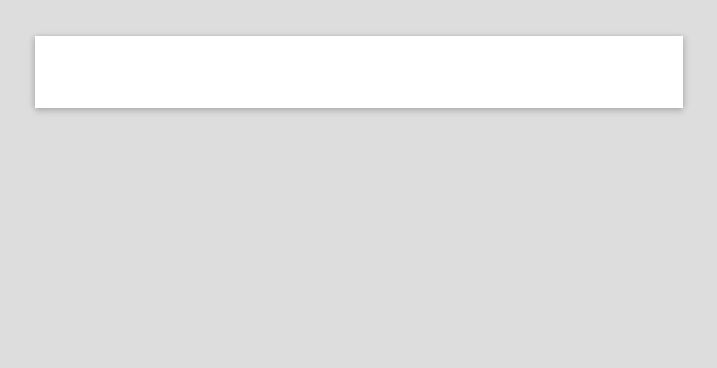
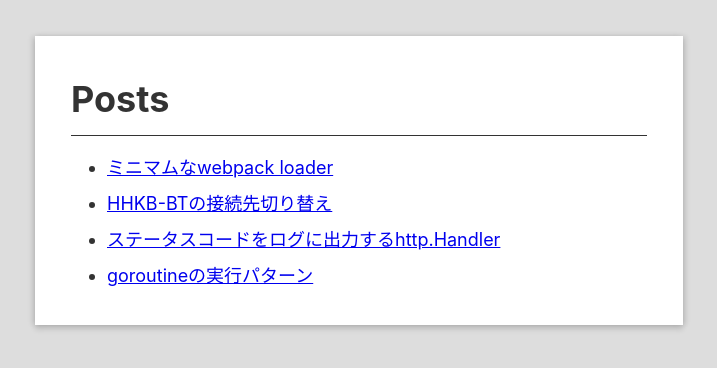
Before and after one commit to neko314/homepage, a Nuxt app: page /posts in a window 1280 px wide. Before the commit this address had no page. Shown: the top 368 px of the page, without its empty margins (281-998 px from the left). Built offline with nearby package versions, Linux system fonts and the light colour scheme.

Commit message:
Add index page for posts

```diff
--- /dev/null
+++ b/pages/posts/index.vue
@@ -0,0 +1,63 @@
+<template>
+  <div>
+    <h1>Posts</h1>
+    <ul>
+      <li>
+        <a href="#">ミニマムなwebpack loader</a>
+      </li>
+      <li>
+        <a href="#">HHKB-BTの接続先切り替え</a>
+      </li>
+      <li>
+        <a href="#">ステータスコードをログに出力するhttp.Handler</a>
+      </li>
+      <li>
+        <a href="#">goroutineの実行パターン</a>
+      </li>
+    </ul>
+  </div>
+</template>
+
+<script>
+export default {
+  head() {
+    return {
+      title: "Naoto Kaneko's posts",
+      meta: [
+        {
+          hid: "description",
+          name: "description",
+          content: "Naoto Kaneko's posts"
+        },
+        {
+          hid: "og:title",
+          name: "og:title",
+          content: "Naoto Kaneko's posts"
+        },
+        {
+          hid: "og:description",
+          name: "og:description",
+          content: "Naoto Kaneko's posts"
+        },
+        {
+          hid: "twitter:title",
+          name: "twitter:title",
+          content: "Naoto Kaneko's posts"
+        },
+        {
+          hid: "twitter:description",
+          name: "twitter:description",
+          content: "Naoto Kaneko's posts"
+        }
+      ],
+      link: [
+        {
+          hid: "canonical",
+          rel: "canonical",
+          href: `${process.env.baseUrl}/posts/`
+        }
+      ]
+    };
+  }
+};
+</script>
```
